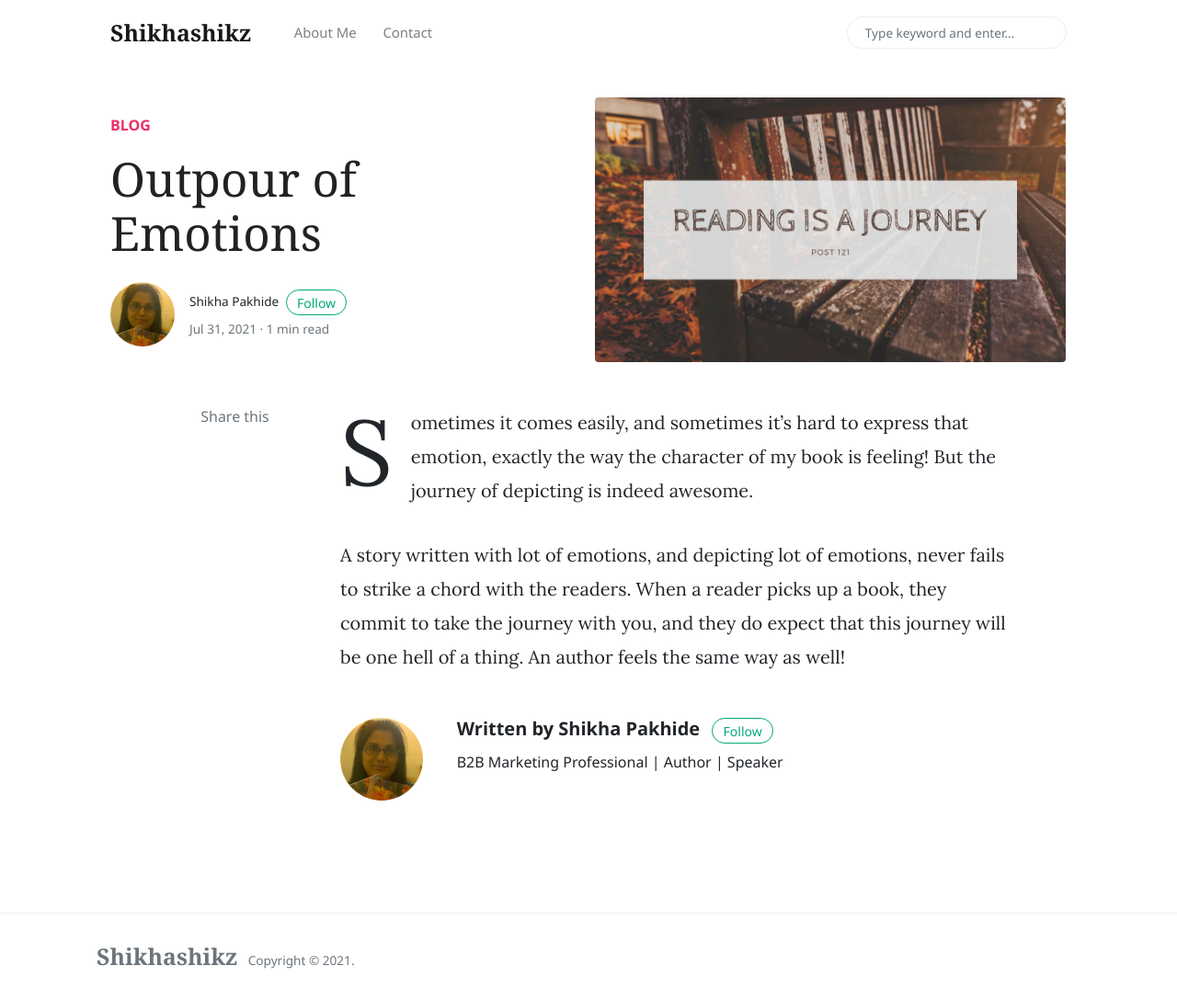
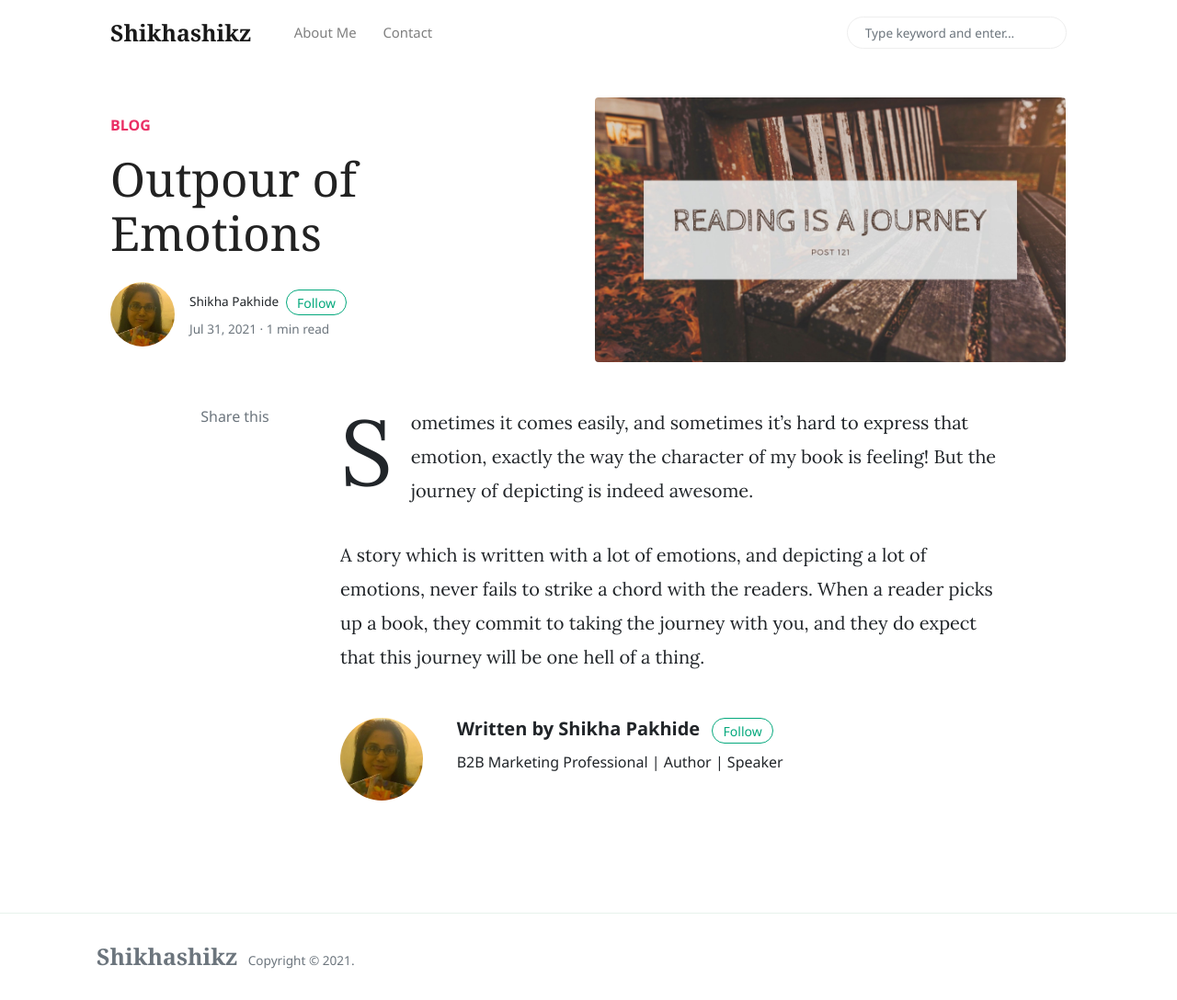
Before and after one commit to shikhashikz/shikhashikz.github.io, a Jekyll site: the page built from _posts/2021-07-31-ReadingWriting-Dailyblogpost.md, in a window 1280 px wide and 1088 px high. Shown: the whole window at 92% size. Built offline with Jekyll 4.4.1, drawn with Linux system fonts in a browser that asks for light colours; nearby versions of some CDN libraries; comment, search, counter and statistics services are not loaded.

Commit message:
Update 2021-07-31-ReadingWriting-Dailyblogpost.md

```diff
--- a/_posts/2021-07-31-ReadingWriting-Dailyblogpost.md
+++ b/_posts/2021-07-31-ReadingWriting-Dailyblogpost.md
@@ -8,4 +8,4 @@ image: assets/images/Post121.jpg
 ---
 Sometimes it comes easily, and sometimes it's hard to express that emotion, exactly the way the character of my book is feeling! But the journey of depicting is indeed awesome.
 
-A story written with lot of emotions, and depicting lot of emotions, never fails to strike a chord with the readers. When a reader picks up a book, they commit to take the journey with you, and they do expect that this journey will be one hell of a thing. An author feels the same way as well!
+A story which is written with a lot of emotions, and depicting a lot of emotions, never fails to strike a chord with the readers. When a reader picks up a book, they commit to taking the journey with you, and they do expect that this journey will be one hell of a thing.
```
